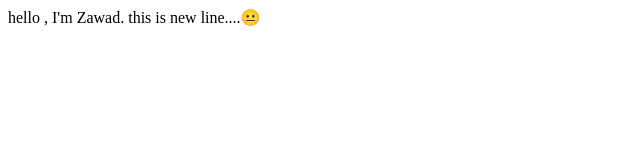
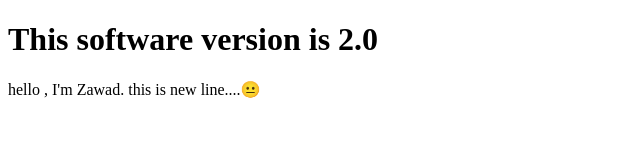
Before and after one commit to ZAWADSHARIF/MyGitRepo, a plain HTML site: page index.html in a window 1280 px wide. Shown: the whole page, without its empty margins (0-640 px from the left). Drawn offline with Linux system fonts and the light colour scheme.

Commit message:
New version created called version 2.0

```diff
--- a/index.html
+++ b/index.html
@@ -7,6 +7,7 @@
     <title>Document</title>
 </head>
 <body>
+    <h1>This software version is 2.0</h1>
     hello , I'm Zawad.
     this is new line....😐
 </body>
```
